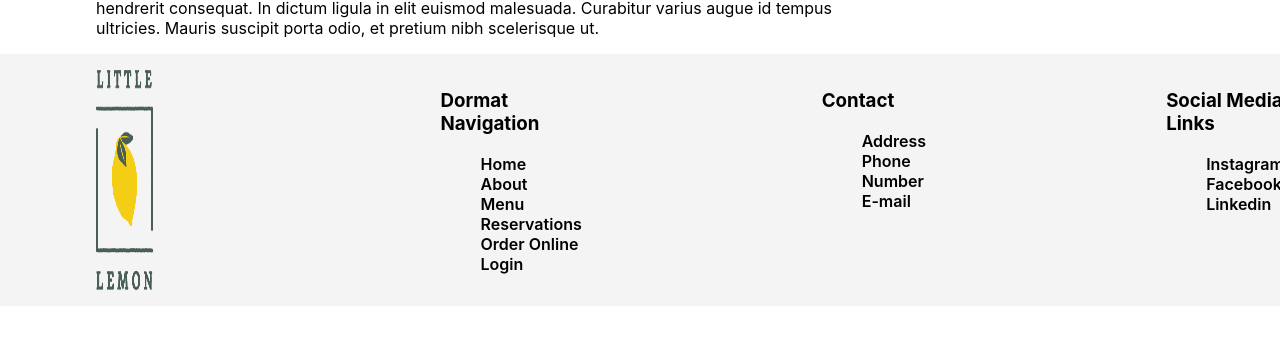
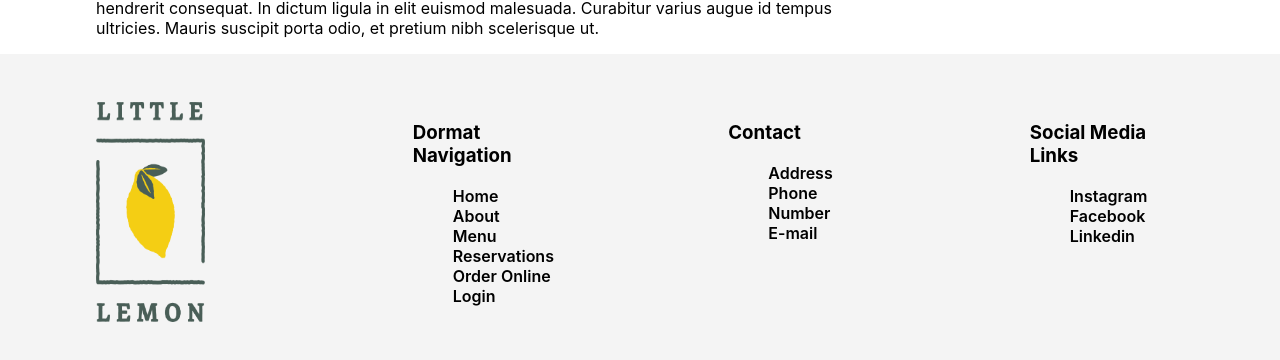
Before and after one commit to somdas-m/capstone, a React (Create React App) app: page / in a window 1280 px wide. Shown: the part 1753-2113 px from the top of the page. Before the commit the page ends 2059 px from the top, so only its background shows below. Built offline with nearby package versions, Linux system fonts and the light colour scheme; a web font is replaced by a local one.

Commit message:
style corrections

```diff
--- a/src/App.css
+++ b/src/App.css
@@ -216,8 +216,8 @@ footer {
 
 .footer-container{
   display: flex;
-  margin-top: 1em;
-  margin-bottom: 1em;
+  margin-top: 3em;
+  margin-bottom: 8em;
 }
 
 .footer-nav{
@@ -235,11 +235,11 @@ footer {
 }
 
 .nav-links-1{
-  margin-left: 15em;
+  margin-left: 10em;
 }
 .nav-links-2{
-  margin-left: 15em;
+  margin-left: 10em;
 }
 .nav-links-3{
-  margin-left: 15em;
+  margin-left: 10em;
 }
--- a/src/components/Footer.js
+++ b/src/components/Footer.js
@@ -3,7 +3,7 @@ export const Footer = (props) => {
     return <footer>
         <div className="container">
             <div className="footer-container">
-                <img src={footerLogo} width={"5%"}/>
+                <img src={footerLogo} width={"10%"}/>
                 <div className="footer-nav">
                     <div className="nav-links-1">
                         <h3>Dormat Navigation</h3>
```
